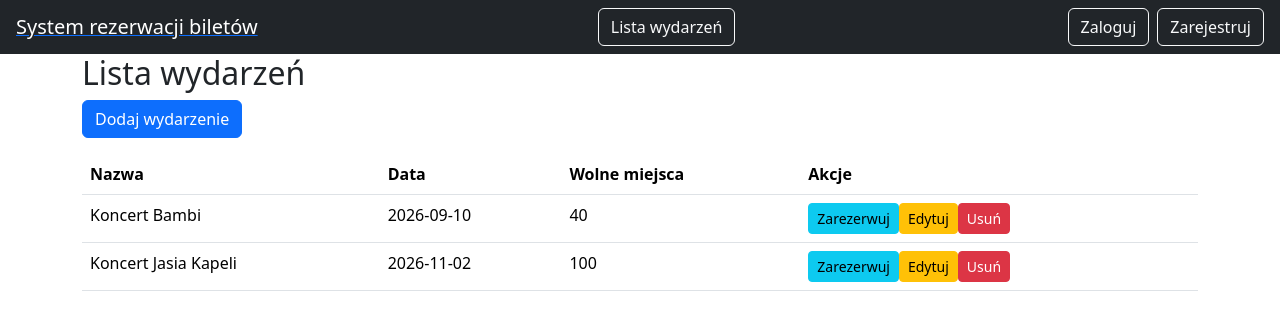
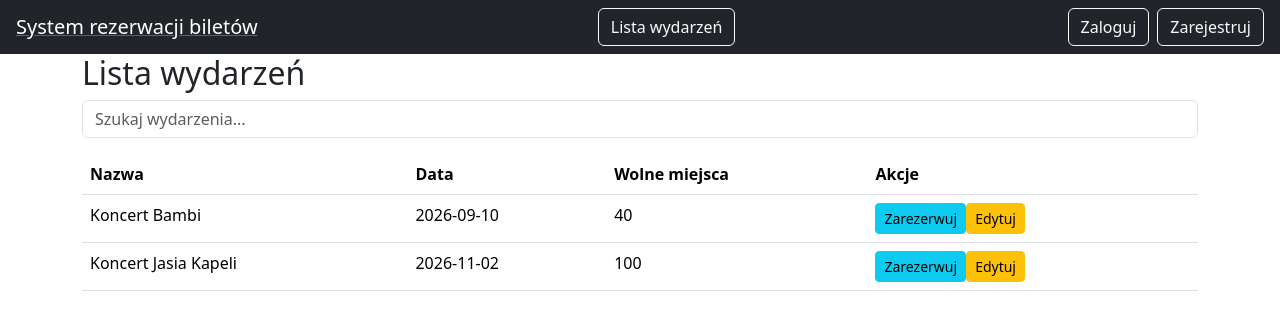
Before and after one commit to KacperRogos/MVC, an Angular app in the folder Project/tickedBookingSystem/: page /events in a window 1280 px wide. Shown: the top 330 px of the page. Built offline with nearby package versions, Linux system fonts and the light colour scheme.

Commit message:
Search engine

```diff
--- a/Project/tickedBookingSystem/src/app/event-list/event-list.html
+++ b/Project/tickedBookingSystem/src/app/event-list/event-list.html
@@ -1,6 +1,9 @@
 <div class="container">
   <h2>Lista wydarzeń</h2>
-  <a routerLink="/events/new" class="btn btn-primary mb-3">Dodaj wydarzenie</a>
+
+  <div class="mb-3">
+    <input type="text" class="form-control" placeholder="Szukaj wydarzenia..." [(ngModel)]="searchText">
+  </div>
 
   <table class="table">
     <thead>
@@ -12,14 +15,16 @@
       </tr>
     </thead>
     <tbody>
-      <tr *ngFor="let event of events">
+      <tr *ngFor="let event of filteredEvents()">
         <td>{{event.name}}</td>
         <td>{{event.date}}</td>
         <td>{{event.totalSeats - event.takenSeats}}</td>
         <td>
           <a [routerLink]="['/events', event.id]" class="btn btn-info btn-sm">Zarezerwuj</a>
           <a [routerLink]="['/events/edit', event.id]" class="btn btn-warning btn-sm">Edytuj</a>
-          <button (click)="delete(event.id)" class="btn btn-danger btn-sm">Usuń</button>
+          @if (authService.isLoggedIn()) {
+            <button (click)="delete(event.id)" class="btn btn-danger btn-sm">Usuń</button>
+          }
         </td>
       </tr>
     </tbody>
--- a/Project/tickedBookingSystem/src/app/event-list/event-list.ts
+++ b/Project/tickedBookingSystem/src/app/event-list/event-list.ts
@@ -1,26 +1,35 @@
 import { Component, OnInit } from '@angular/core';
 import { CommonModule } from '@angular/common';
 import { RouterLink } from '@angular/router';
+import { FormsModule } from '@angular/forms';
 import { EventService } from '../services/event.service';
 import { Event } from '../models/event.model';
+import { AuthService } from '../services/auth.service';
 
 @Component({
   selector: 'app-event-list',
-  imports: [RouterLink, CommonModule],
+  imports: [RouterLink, CommonModule, FormsModule],
   templateUrl: './event-list.html',
   styleUrl: './event-list.css',
 })
 export class EventList implements OnInit {
-  events: Event[]=[];
-  constructor(private eventService: EventService) {}
+  events: Event[] = [];
+  searchText: string = '';
+
+  constructor(private eventService: EventService, public authService: AuthService) {}
 
   ngOnInit(): void {
     this.events = this.eventService.getAll();
+  }
+
+  filteredEvents(): Event[] {
+    return this.events.filter(e =>
+      e.name.toLowerCase().includes(this.searchText.toLowerCase())
+    );
   }
 
   delete(id: number): void {
     this.eventService.delete(id);
     this.events = this.eventService.getAll();
   }
-
 }
```
